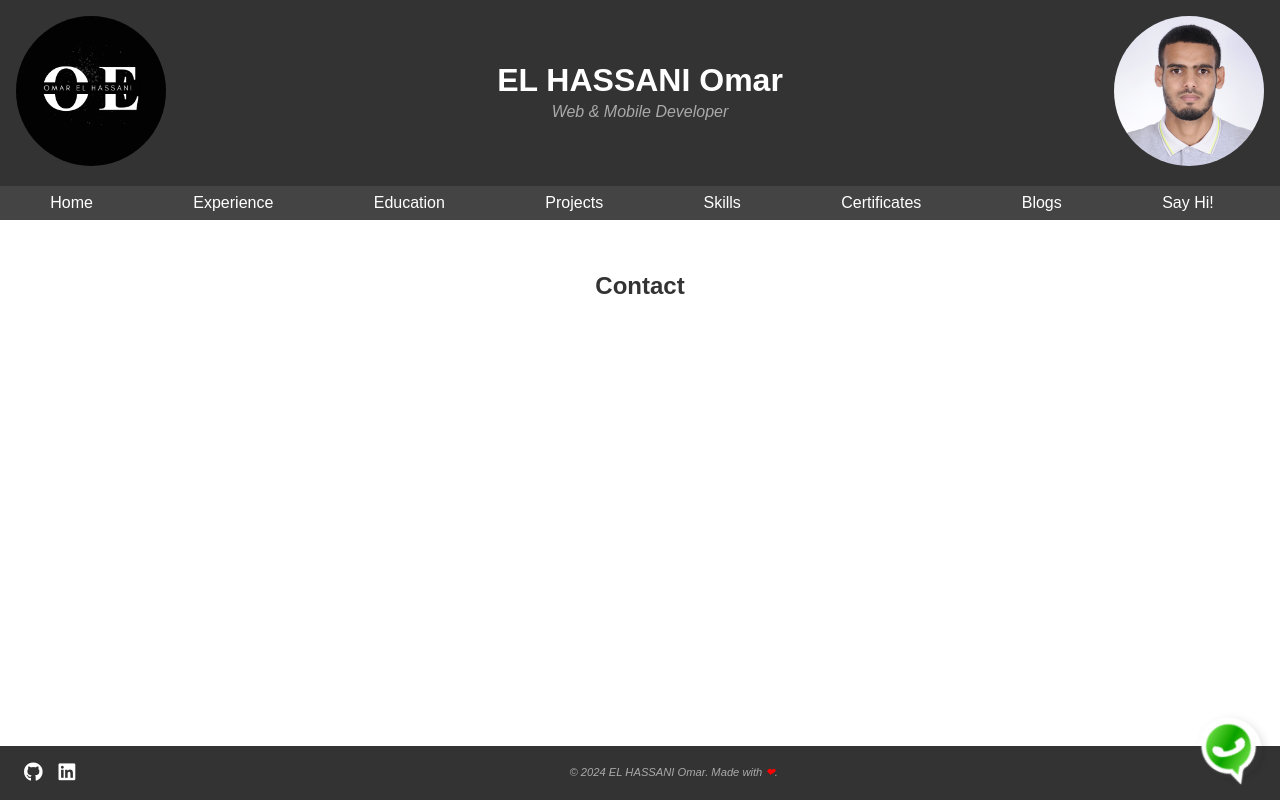
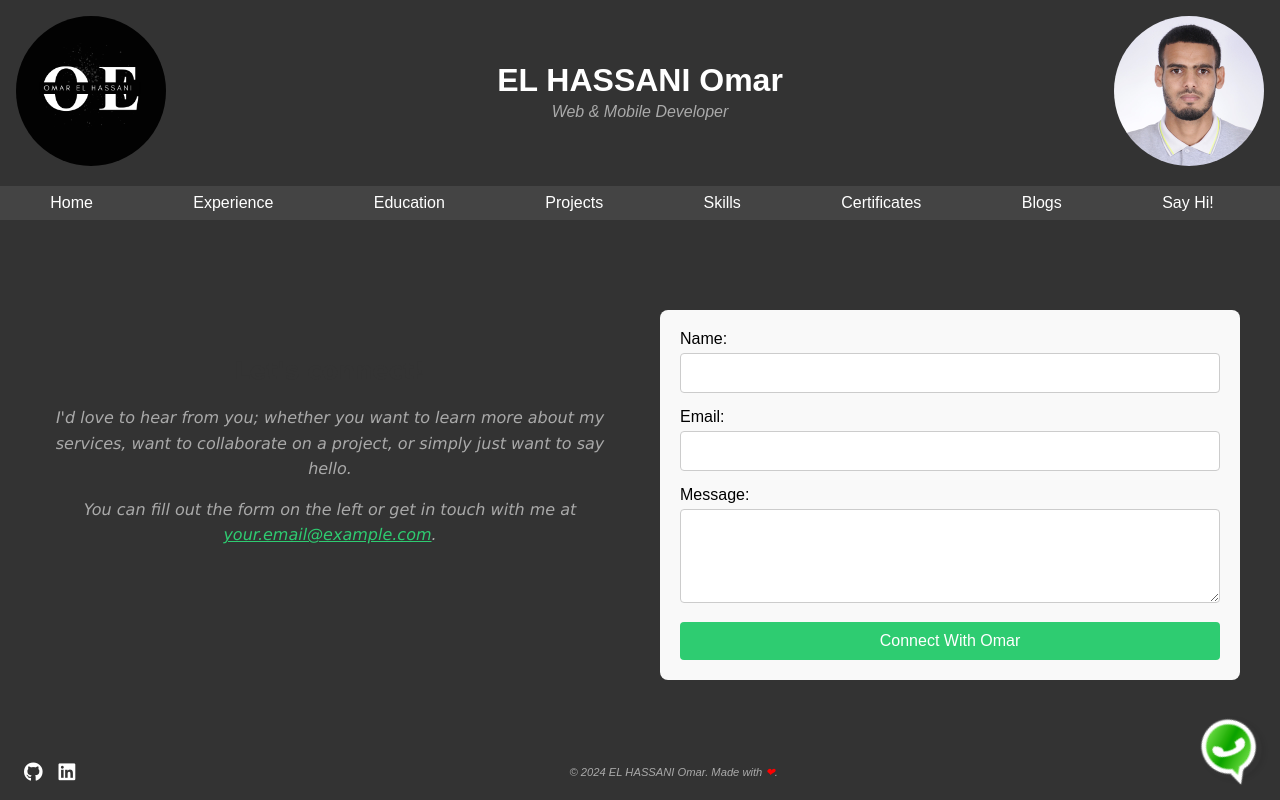
Before and after one commit to omarelhassani12/MyPortfolio, a React (Create React App) app: page /contact in a window 1280 px wide. Built offline with nearby package versions, Linux system fonts and the light colour scheme.

Commit message:
complete the Contact view and thier functionalities to send mail message

```diff
--- a/package.json
+++ b/package.json
@@ -8,6 +8,7 @@
         "@testing-library/react": "^13.4.0",
         "@testing-library/user-event": "^13.5.0",
         "bootstrap": "^5.3.2",
+        "emailjs-com": "^3.2.0",
         "react": "^18.2.0",
         "react-bootstrap": "^2.10.0",
         "react-dom": "^18.2.0",
--- a/src/containers/Contact/Contact.css
+++ b/src/containers/Contact/Contact.css
@@ -1,9 +1,95 @@
 /* Contact.css */
 
-section {
-    padding: 2rem;
-  }
+#contact {
+  width: 100%;
+  background-color: #333;
+  padding:0;
+}
 
-  h2 {
-    color: #333;
-  }
+.contact-container {
+  display: flex;
+  flex-wrap: wrap;
+  justify-content: center;
+  max-width: 1200px;
+  margin: 0 auto;
+}
+
+.contact-content {
+  font-family: Verdana, Geneva, Tahoma, sans-serif;
+  width: calc(50% - 20px); /* Adjusted width */
+  margin-left: 0px;
+  margin-right: 40px;
+  margin-bottom: 20px; /* Added margin for better spacing */
+  display: flex;
+  flex-direction: column;
+  align-items: center;
+  justify-content: center;
+}
+
+.contact-content h3 {
+  font-size: 24px;
+}
+
+.contact-content p {
+  margin-bottom: 15px;
+  text-align: center;
+}
+.contact-content p a{
+  color: #2ECC71;
+}
+
+.contact-form-container {
+  width: calc(50% - 20px); /* Adjusted width */
+  margin-bottom: 20px; /* Add margin-bottom for better spacing */
+}
+
+.contact-form {
+  background-color: #f9f9f9;
+  margin-top: 90px;
+  padding: 20px;
+  border-radius: 8px;
+}
+
+.contact-form h2 {
+  font-size: 24px;
+  margin-bottom: 20px;
+}
+
+.form-group {
+  margin-bottom: 15px;
+}
+
+label {
+  display: block;
+  margin-bottom: 5px;
+}
+
+
+input[type="text"],
+input[type="email"],
+textarea {
+  width: calc(100% - 22px); /* Adjusted width */
+  padding: 10px;
+  border: 1px solid #ccc;
+  border-radius: 4px;
+  font-size: 16px;
+}
+
+textarea {
+  resize: vertical;
+}
+
+button[type="submit"] {
+  background-color: #2ECC71;
+  color: #fff;
+  border: none;
+  padding: 10px 20px;
+  border-radius: 4px;
+  cursor: pointer;
+  font-size: 16px;
+  width: calc(100% - 0px);
+}
+
+button[type="submit"]:hover {
+  background-color: #229250;
+}
--- a/src/containers/Contact/Contact.js
+++ b/src/containers/Contact/Contact.js
@@ -1,14 +1,68 @@
-// Contact.js
+import React, { useState, useRef } from 'react';
+import './Contact.css';
+import emailjs from 'emailjs-com';
 
-import React from 'react';
-import './Contact.css';
+function Contact() {
+  const [formData, setFormData] = useState({
+    name: '',
+    email: '',
+    message: ''
+  });
+
+  const formRef = useRef();
+
+  const handleChange = (e) => {
+    setFormData({ ...formData, [e.target.name]: e.target.value });
+  };
+
+  const handleSubmit = (e) => {
+    e.preventDefault();
+    console.log('Form data:', formData);
+
+    emailjs.send('service_wmv5xiw', 'template_lhhecmz', {
+      name: formData.name,
+      email: formData.email,
+      message: formData.message
+    }, '6QcN0jXa3zI34bpF5')
+      .then((result) => {
+        console.log('Email sent successfully:', result.text);
+        setFormData({ name: '', email: '', message: '' });
+      }, (error) => {
+        console.error('Error sending email:', error.text);
+      });
+  };
 
 
-function Contact() {
   return (
     <section id="contact">
-      <h2>Contact</h2>
-      {/* Your contact form or information goes here */}
+      <div className="contact-container">
+        <div className="contact-content">
+          <h2>Let's connect!</h2>
+          <p>
+            I'd love to hear from you; whether you want to learn more about my services, want to collaborate on a project, or simply just want to say hello.
+          </p>
+          <p>
+            You can fill out the form on the left or get in touch with me at <a href="mailto:your.email@example.com">your.email@example.com</a>.
+          </p>
+        </div>
+        <div className="contact-form-container">
+          <form className="contact-form" ref={formRef} onSubmit={handleSubmit}>
+            <div className="form-group">
+              <label htmlFor="name">Name:</label>
+              <input type="text" id="name" name="name" required value={formData.name} onChange={handleChange} />
+            </div>
+            <div className="form-group">
+              <label htmlFor="email">Email:</label>
+              <input type="email" id="email" name="email" required value={formData.email} onChange={handleChange} />
+            </div>
+            <div className="form-group">
+              <label htmlFor="message">Message:</label>
+              <textarea id="message" name="message" rows="4" required value={formData.message} onChange={handleChange}></textarea>
+            </div>
+            <button type="submit">Connect With Omar</button>
+          </form>
+        </div>
+      </div>
     </section>
   );
 }
```
Also changed, not shown: 1 other file (tests, documents, lock files or other folders).
